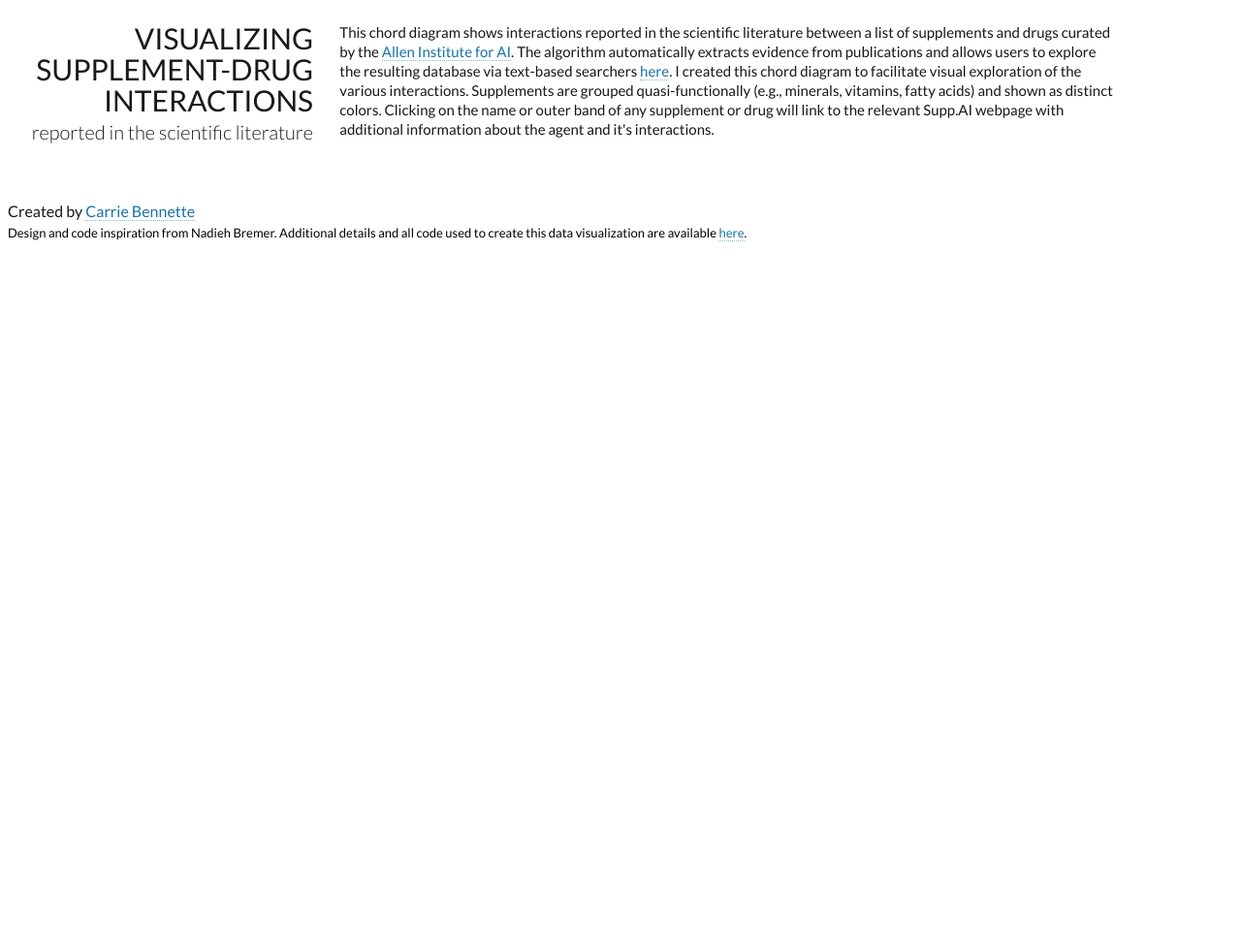
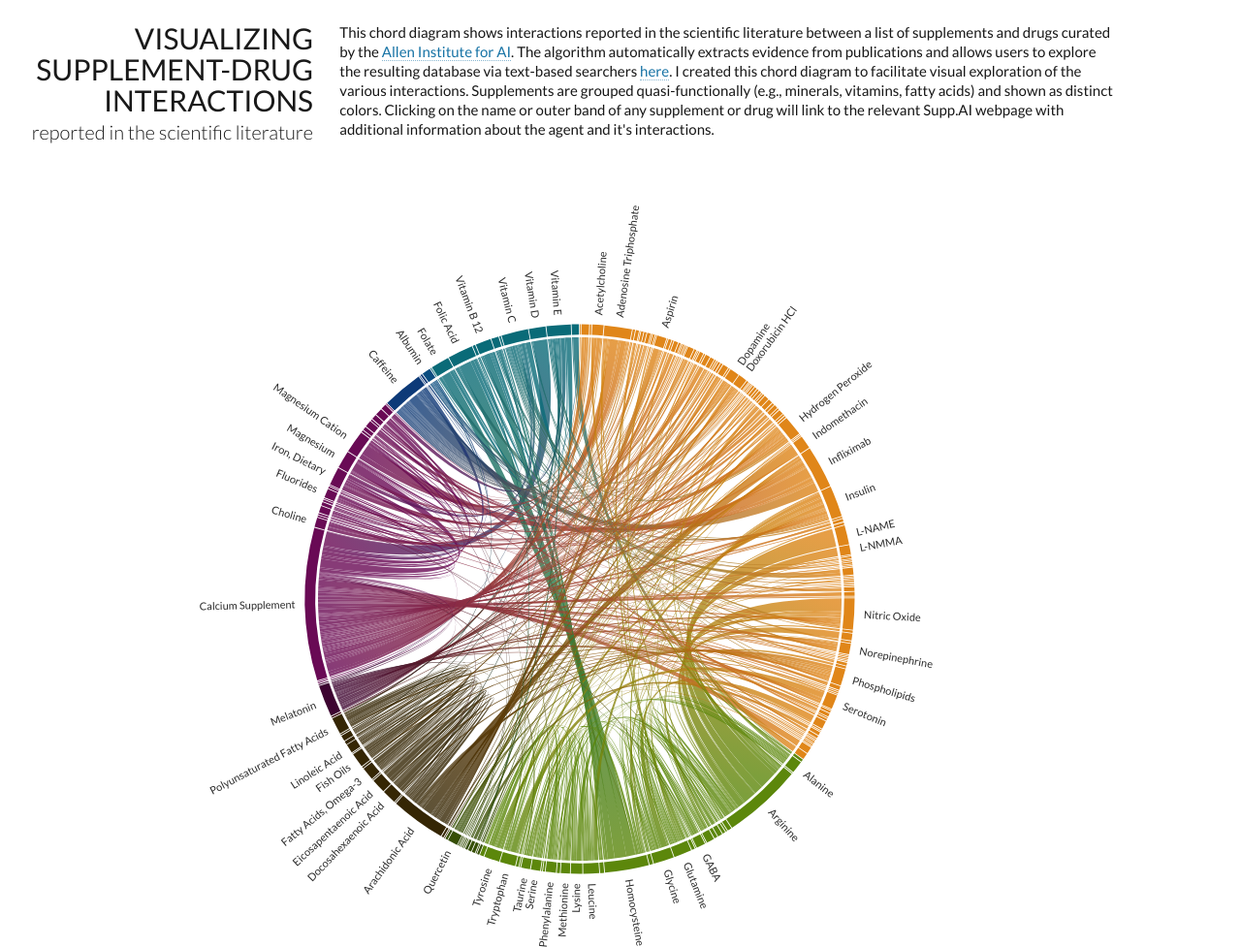
Before and after one commit to carriebennette/supplement-drug-viz, a plain HTML site: page index.html in a window 1280 px wide. Shown: the top 977 px of the page at 97% size. Before the commit the page ends 800 px from the top, so only its background shows below. Drawn offline with nearby package versions, Linux system fonts and the light colour scheme.

Commit message:
Update index.html

```diff
--- a/index.html
+++ b/index.html
@@ -16,8 +16,9 @@
 		<!-- CSS Styling -->
 		<link href="css/style.css" rel="stylesheet">
 
-		<!-- D3 -->
+		<!-- JS -->
 		<script src="https://d3js.org/d3.v3.js"></script>
+		<script src="js/load_data_script.js"></script>
 
 	</head>
 
```
